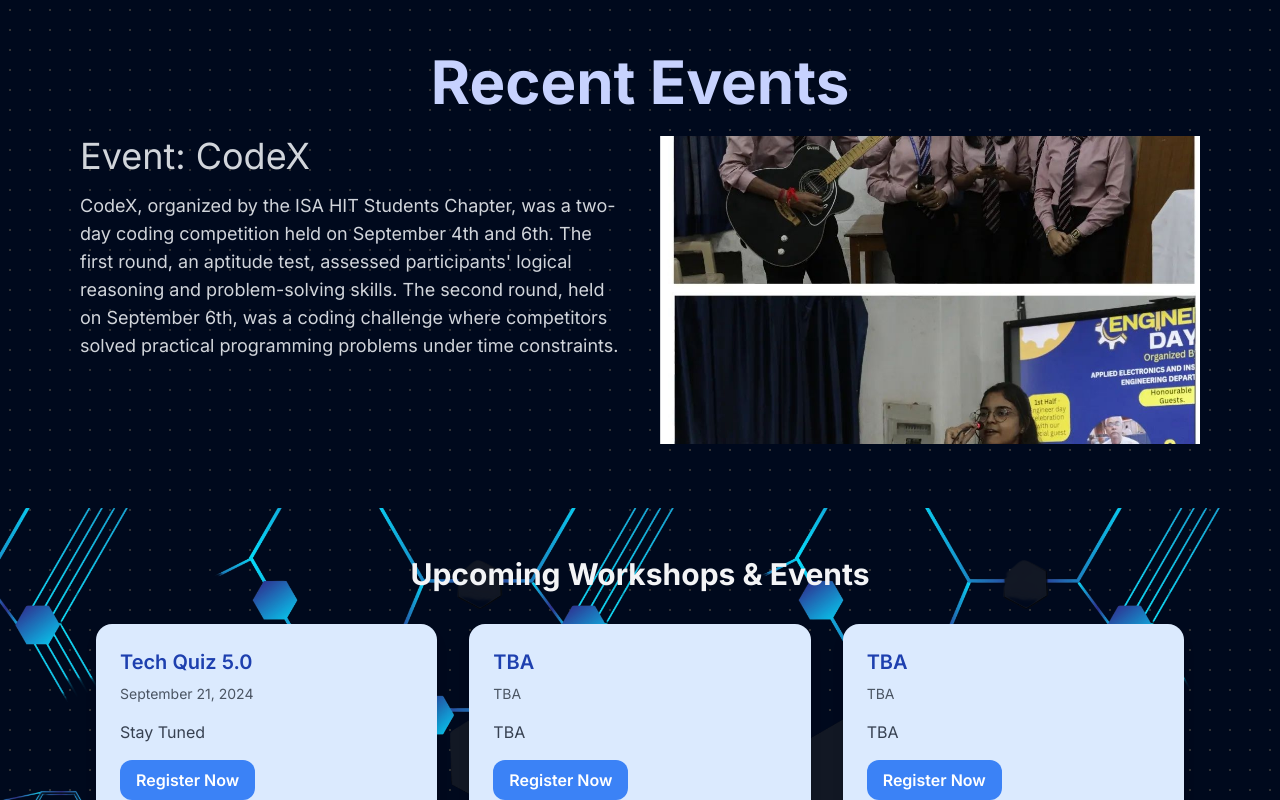
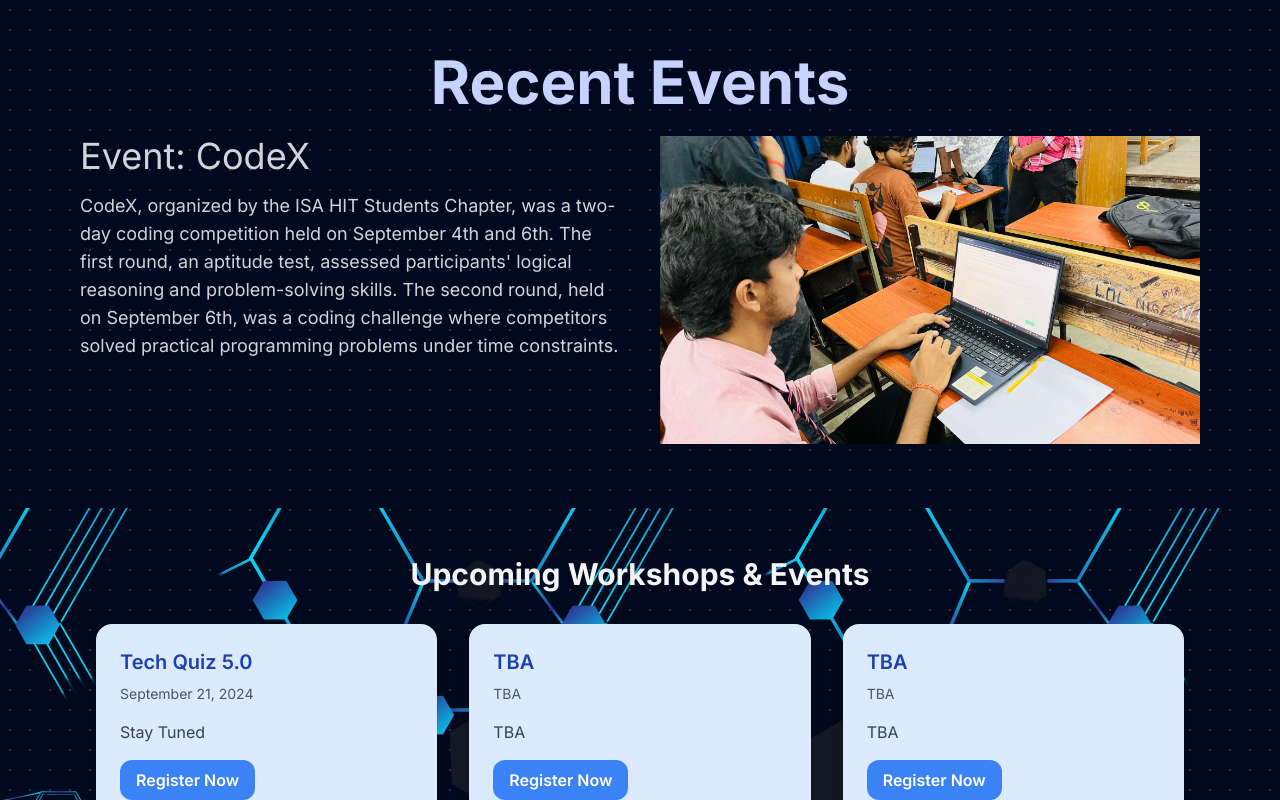
Before and after one commit to ranaayushman/eie, a Next.js app: page / in a window 1280 px wide. Shown: the part 1760-2560 px from the top of the page. Built offline with nearby package versions, Linux system fonts and the light colour scheme.

Commit message:
Testimonial

```diff
--- a/app/section/NavbarTwo.tsx
+++ b/app/section/NavbarTwo.tsx
@@ -64,7 +64,7 @@
                   <li>
                     <a
                       href={`/${item.toLowerCase().replace(/\s+/g, "-")}`}
-                      className="block py-2 px-4 hover:bg-blue-700"
+                      className="inline-block py-2 px-4 hover:bg-blue-700"
                     >
                       Link 1
                     </a>
--- a/app/section/Testimonial.tsx
+++ b/app/section/Testimonial.tsx
@@ -5,14 +5,14 @@
 
 const testimonials = [
   {
-    name: "John Doe",
-    role: "CEO, Company A",
+    name: "Prof. Dr. Uday Majhi",
+    role: "Faculty Coordinator (HOD AEIE)",
     image: "/img/img1.jpg", // Add your image path
     testimonial: "This is the best service I&apos;ve ever used!",
   },
   {
-    name: "Jane Smith",
-    role: "CTO, Company B",
+    name: "Prof Dr.Soumya Roy",
+    role: "Faculty Coordinator",
     image: "/img/img5.jpg",
     testimonial: "The quality and support are unmatched.",
   },
--- a/components/Event.tsx
+++ b/components/Event.tsx
@@ -5,10 +5,10 @@
 import Image from "next/image";
 
 const eventImages = [
-  "/img/img2.jpg", //Sample Images these will be replaced by CodeX Images
-  "/img/img3.jpg",
-  "/img/img4.jpg",
-  "/img/img5.jpg",
+  "/img/CodeX.jpg", //Sample Images these will be replaced by CodeX Images
+  "/img/Codex1.jpg",
+  "/img/CodeX2.jpg",
+  "/img/Codex3.jpg",
 ];
 
 const EventCarousel: React.FC = () => {
@@ -43,7 +43,7 @@
               src={eventImages[currentIndex]}
               alt={`Event Image ${currentIndex + 1}`}
               layout="fill"
-              objectFit="cover"
+
               priority
             />
           </motion.div>
```
Also changed, not shown: public/img/Codex5.jpg (added), public/img/codexsq.jpg (added).
